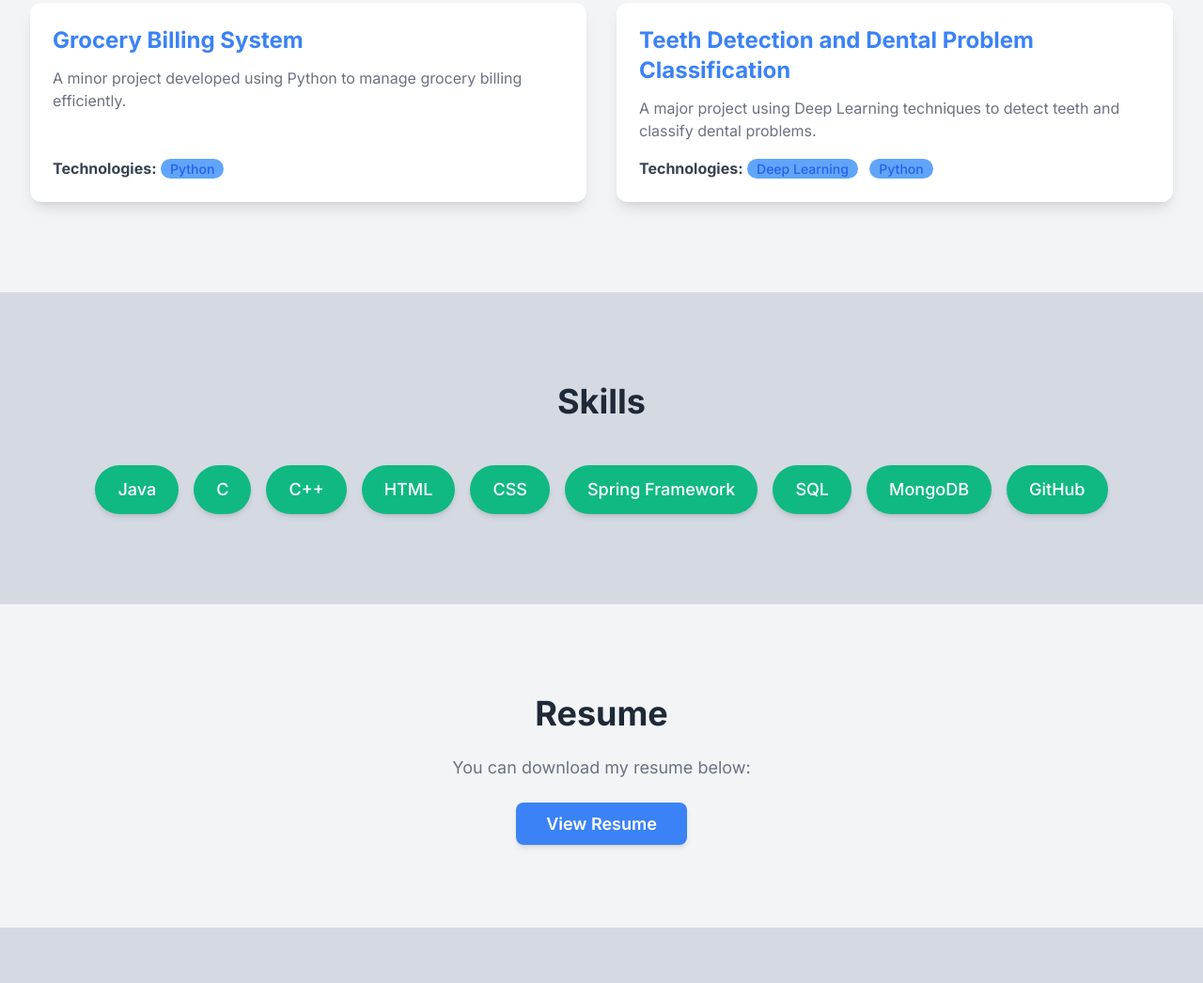
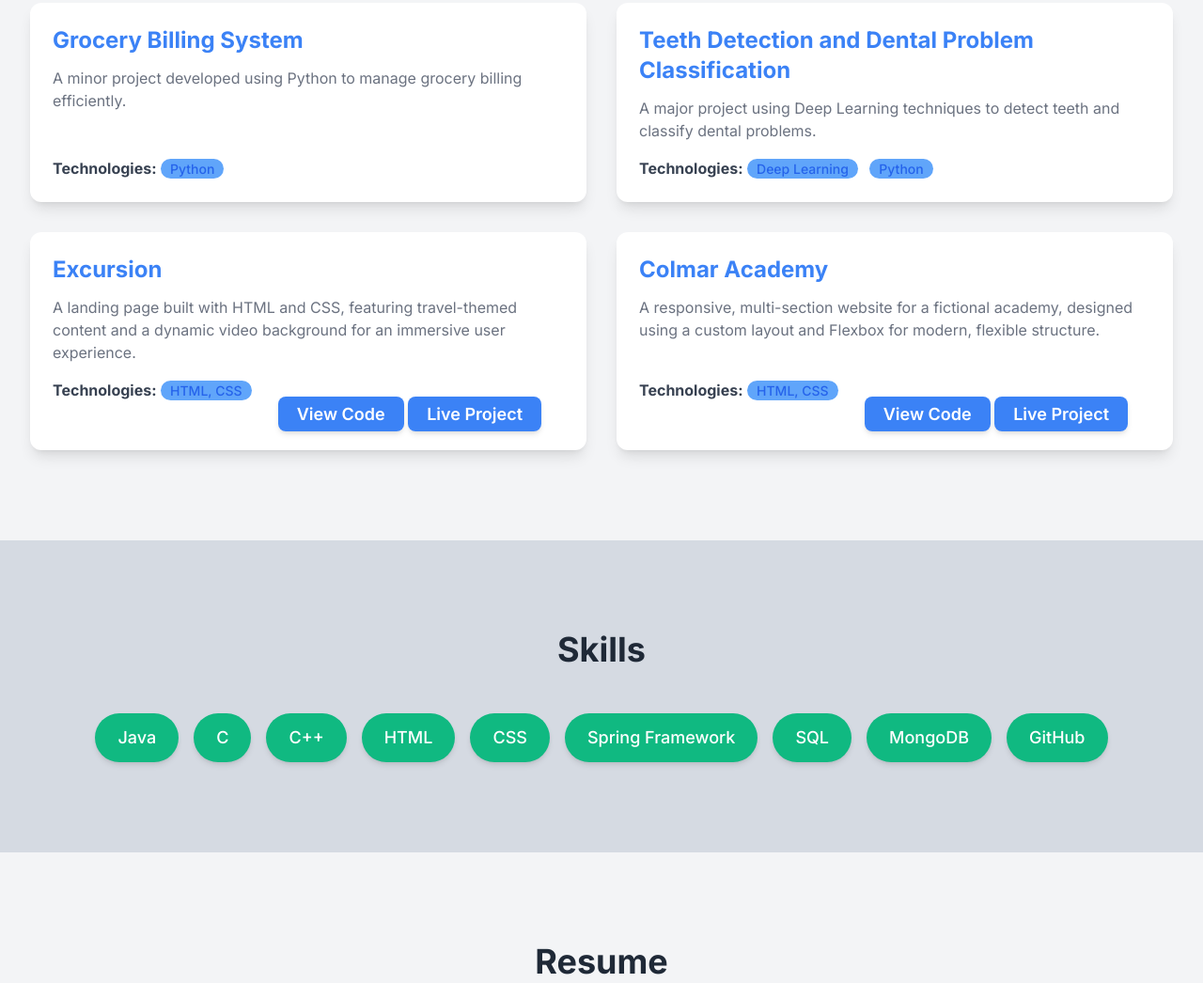
Before and after one commit to SudarshanBhosale18/Portfolio, a plain HTML site: page index.html in a window 1280 px wide. Shown: the part 1925-2971 px from the top of the page at 94% size. Drawn offline with nearby package versions, Linux system fonts and the light colour scheme.

Commit message:
Projects added

```diff
--- a/index.html
+++ b/index.html
@@ -166,6 +166,23 @@
           <span class="bg-primary-light text-primary-dark text-sm font-medium mr-2 px-2.5 py-0.5 rounded-full">Python</span>
         </p>
       </div>
+      <div class="bg-white p-6 rounded-xl shadow-lg card-hover flex flex-col">
+        <h3 class="text-2xl font-bold text-primary mb-3">Excursion</h3>
+        <p class="text-neutral-textlight mb-4 flex-grow">A  landing page built with HTML and CSS, featuring travel-themed content and a dynamic video background for an immersive user experience.</p>
+        <p><strong>Technologies:</strong> <span class="bg-primary-light text-primary-dark text-sm font-medium mr-2 px-2.5 py-0.5 rounded-full">HTML, CSS</span></p>
+        <div class="container mx-auto px-2 sm:px-4 lg:px-6 text-right">
+          <a href="https://github.com/SudarshanBhosale18/excursion.git" target="_blank" download class="bg-primary text-white font-semibold py-2 px-5 rounded-lg shadow-md hover:bg-primary-dark transition-colors duration-300 text-lg">View Code</a>
+          <a href="https://sudarshanbhosale18.github.io/excursion/" target="_blank" download class="bg-primary text-white font-semibold py-2 px-5 rounded-lg shadow-md hover:bg-primary-dark transition-colors duration-300 text-lg">Live Project</a>
+        </div>
+      </div>
+      <div class="bg-white p-6 rounded-xl shadow-lg card-hover flex flex-col">
+        <h3 class="text-2xl font-bold text-primary mb-3">Colmar Academy</h3>
+        <p class="text-neutral-textlight mb-4 flex-grow">A responsive, multi-section website for a fictional academy, designed using a custom layout and Flexbox for modern, flexible structure.</p>
+        <p><strong>Technologies:</strong> <span class="bg-primary-light text-primary-dark text-sm font-medium mr-2 px-2.5 py-0.5 rounded-full">HTML, CSS</span></p>
+        <div class="container mx-auto px-2 sm:px-4 lg:px-6 text-right">
+          <a href="https://github.com/SudarshanBhosale18/Colmar_Academy.git" target="_blank" download class="bg-primary text-white font-semibold py-2 px-5 rounded-lg shadow-md hover:bg-primary-dark transition-colors duration-300 text-lg">View Code</a>
+          <a href=" https://sudarshanbhosale18.github.io/Colmar_Academy/" target="_blank" download class="bg-primary text-white font-semibold py-2 px-5 rounded-lg shadow-md hover:bg-primary-dark transition-colors duration-300 text-lg">Live Project</a>
+      </div>
     </div>
   </div>
 </section>
```
